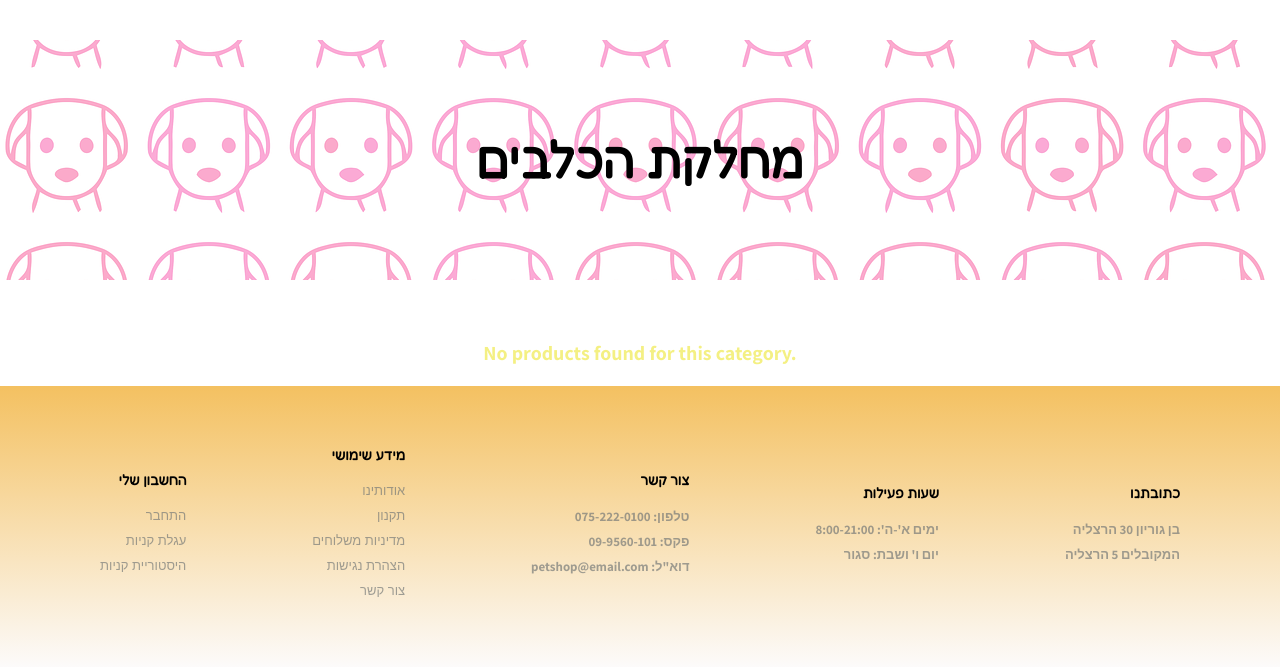
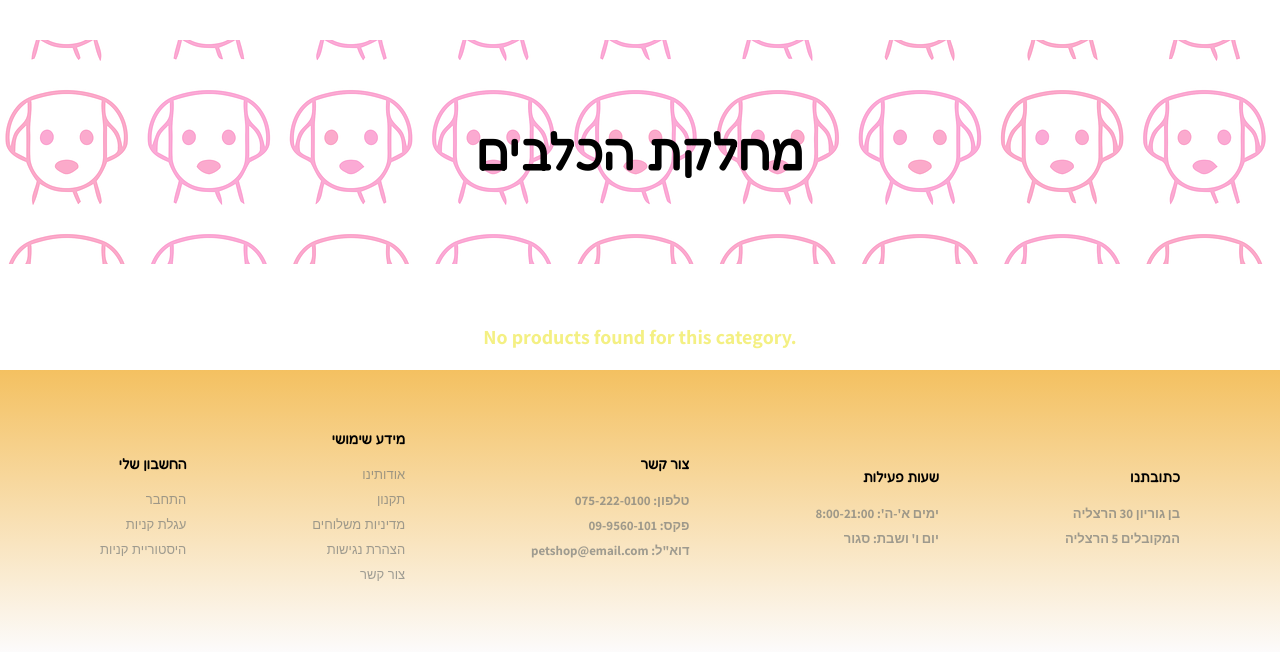
Before and after one commit to OrianAziz/my-pet-shop, a Node server app: page /products/cart.html in a window 1280 px wide. Shown: the part 100-767 px from the top of the page. Run offline with Node 20, Linux system fonts and the light colour scheme; data that the repository does not hold is empty; some libraries are stand-ins or nearby versions.

Commit message:
Fixed cart icon & banner in dogs page

```diff
--- a/public/petshop.css
+++ b/public/petshop.css
@@ -380,7 +380,7 @@ footer a:hover{
     align-items: center;
     text-align: center;
     width: 100%;
-    height: 30vh;
+    height: 28vh;
     background-size: cover;
     background-position: center;
 
--- a/views/products/dogs.ejs
+++ b/views/products/dogs.ejs
@@ -77,7 +77,7 @@
   <section id="header">
     <div>
       <ul id="navbar">
-        <li><a href="cart.html"><img src="images/bag.png" width="20px"></a></li>
+        <li><a href="cart.html"><img src="/images/bag.png" width="20px"></a></li>
         <li><a href="contant.html">אזור אישי</a></li>
         <li><a href="reptiles.html">זוחלים</a></li>
         <li><a href="fish.html">דגים</a></li>
```
